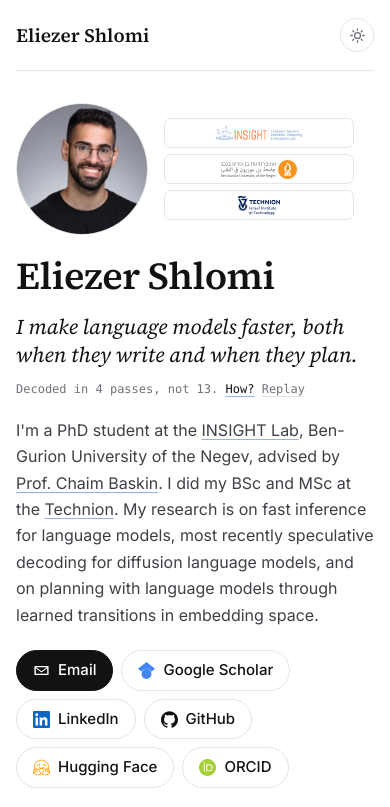
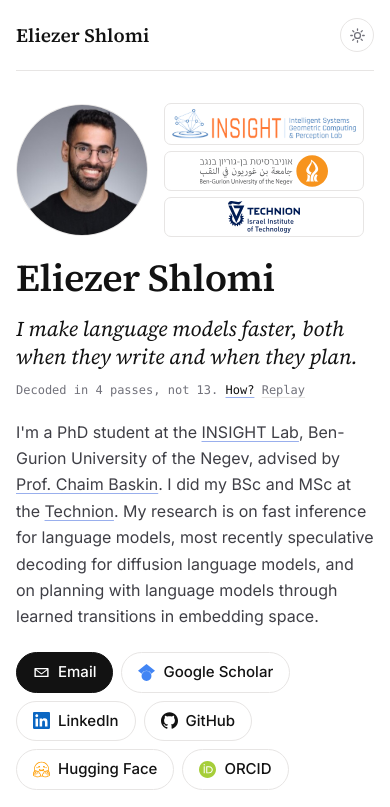
Before and after one commit to Eliezer318/Eliezer318.github.io, a plain HTML site: page index.html in a window 390 px wide. Shown: the top 807 px of the page. Drawn offline with Linux system fonts and the light colour scheme.

Commit message:
Bigger affiliation logos, less white space: index.html
Co-Authored-By: Claude Opus 5.5 <noreply@anthropic.com>
Claude-Session: https://claude.ai/code/session_01A4xA874DpdtJbRrEY1u1K4

```diff
--- a/index.html
+++ b/index.html
@@ -179,10 +179,10 @@ html.decoding .tagline:not(.ready) { visibility: hidden; }
 /* affiliation logos: a small column under the portrait */
 .side { display: grid; gap: 16px; align-content: start; justify-items: center; }
 .logos { display: grid; gap: 6px; width: 100%; }
-.logos a { display: grid; place-items: center; height: 32px; padding: 4px 10px; background: #ffffff; border: 1px solid var(--line); border-radius: 7px; }
+.logos a { display: grid; place-items: center; padding: 3px 5px; background: #ffffff; border: 1px solid var(--line); border-radius: 7px; }
 .logos a:hover { border-color: var(--faint); }
-.logos img { height: 19px; width: auto; max-width: 100%; display: block; }
-.logos .is-insight img { height: 16px; }
+.logos img { height: 38px; width: auto; max-width: 100%; display: block; object-fit: contain; }
+.logos .is-insight img { height: auto; width: 100%; }
 
 /* sections */
 h2 { font: 600 clamp(28px, 3.6vw, 36px)/1.2 var(--font-display); color: var(--ink); margin: 76px 0 24px; letter-spacing: -0.01em; }
@@ -279,8 +279,8 @@ footer ul { display: flex; flex-wrap: wrap; gap: 6px 18px; list-style: none; mar
   .hero { grid-template-columns: minmax(0, 1fr); gap: 22px; padding-top: 32px; }
   .portrait { width: 132px; height: 132px; }
   .side { grid-template-columns: 132px minmax(0, 1fr); align-items: center; justify-items: start; }
-  .logos { max-width: 190px; }
-  .logos a { height: 30px; }
+  .logos { max-width: 200px; }
+  .logos img { height: 32px; }
   .bio { font-size: 16px; }
   .trace { font-size: 12px; }
   h2 { margin-top: 60px; }
```
